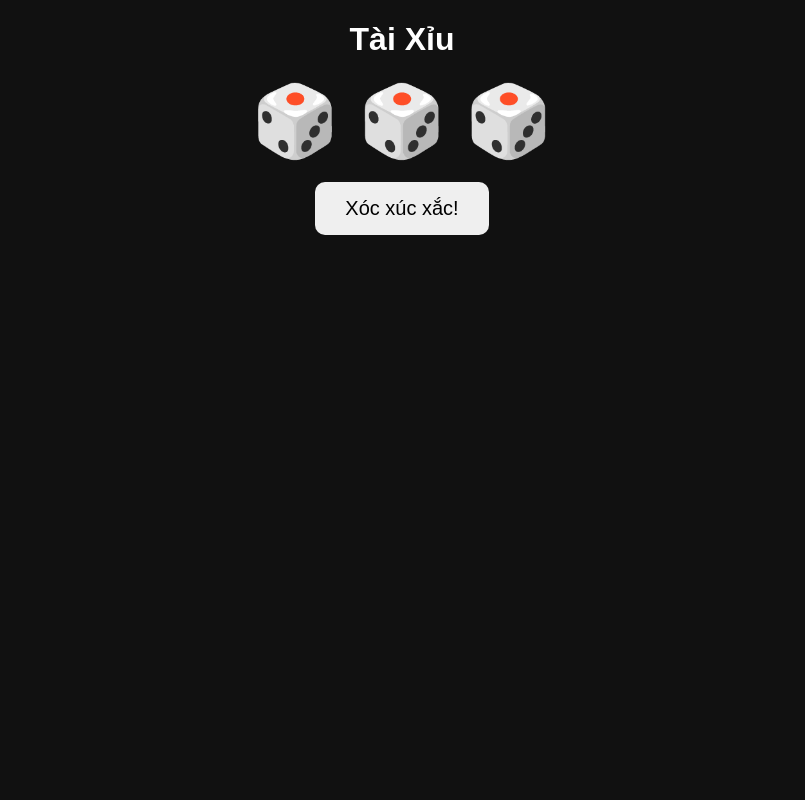
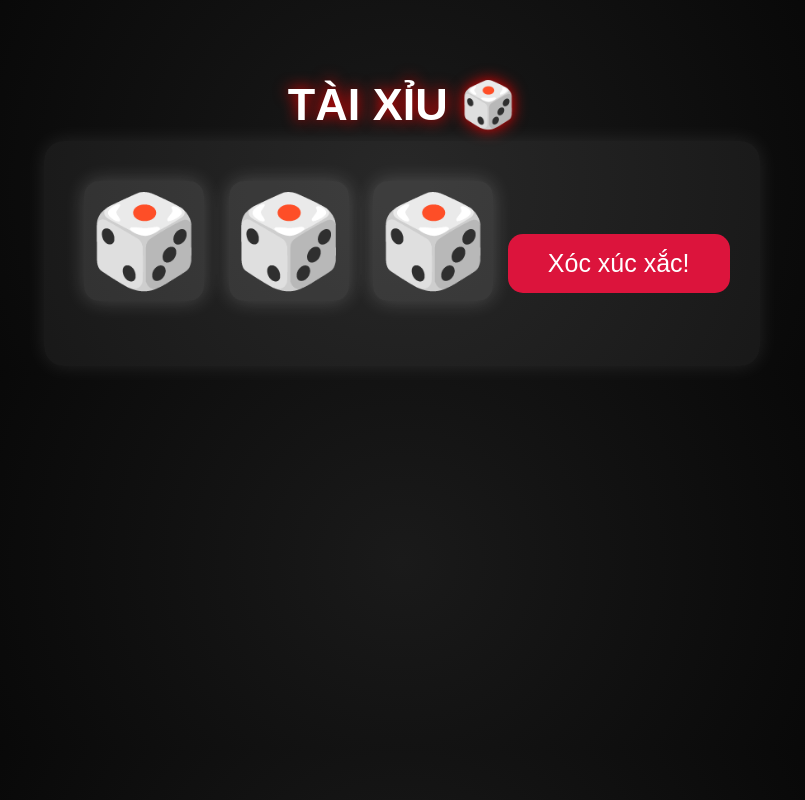
Before and after one commit to Dattm2k3/multi-game-online, a website: page public/taixiu.html in a window 1280 px wide. Shown: the whole page, without its empty margins (238-1043 px from the left). Drawn offline with Linux system fonts and the light colour scheme.

Commit message:
version2 taixiu UI + animation

```diff
--- a/public/taixiu.html
+++ b/public/taixiu.html
@@ -2,60 +2,137 @@
 <html lang="vi">
 <head>
     <meta charset="UTF-8">
-    <title>Tài Xỉu Online</title>
+    <title>Tài Xỉu Animation</title>
+
     <style>
         body {
+            background: radial-gradient(circle,#1a1a1a,#000);
+            color: white;
             font-family: Arial, sans-serif;
             text-align: center;
-            background: #111;
-            color: #fff;
+            padding-top: 40px;
         }
-        #dice {
-            font-size: 70px;
-            margin: 20px;
+
+        h1 {
+            font-size: 45px;
+            margin-bottom: 10px;
+            text-shadow: 0 0 15px #ff0000;
         }
-        button {
-            padding: 15px 30px;
-            font-size: 20px;
-            border-radius: 10px;
+
+        #container {
+            display: inline-block;
+            padding: 30px;
+            background: rgba(255,255,255,0.06);
+            border-radius: 20px;
+            box-shadow: 0 0 20px rgba(255,255,255,0.1);
+        }
+
+        .diceBox {
+            font-size: 90px;
+            margin: 10px;
+            display: inline-block;
+            width: 120px;
+            height: 120px;
+            line-height: 120px;
+            border-radius: 15px;
+            background: rgba(255,255,255,0.1);
+            box-shadow: 0 0 20px rgba(255,255,255,0.2);
+            transition: transform 0.5s;
+        }
+
+        .spin {
+            animation: roll 0.6s;
+        }
+
+        @keyframes roll {
+            0% {transform: rotate(0deg) scale(1);}
+            50% {transform: rotate(360deg) scale(1.3);}
+            100% {transform: rotate(720deg) scale(1);}
+        }
+
+        #button {
+            margin-top: 20px;
+            padding: 15px 40px;
+            font-size: 25px;
+            background: crimson;
             border: none;
+            color: white;
+            border-radius: 15px;
             cursor: pointer;
+            transition: 0.3s;
         }
-        #resultBox {
-            font-size: 30px;
-            margin-top: 20px;
+
+        #button:hover {
+            background: red;
+        }
+
+        #result {
+            margin-top: 25px;
+            font-size: 35px;
+            text-shadow: 0 0 10px yellow;
         }
     </style>
 </head>
+
 <body>
 
-    <h1>Tài Xỉu</h1>
+    <h1>TÀI XỈU 🎲</h1>
 
-    <div id="dice">🎲 🎲 🎲</div>
+    <div id="container">
 
-    <button onclick="play()">Xóc xúc xắc!</button>
+        <div id="d1" class="diceBox">🎲</div>
+        <div id="d2" class="diceBox">🎲</div>
+        <div id="d3" class="diceBox">🎲</div>
 
-    <div id="resultBox"></div>
+        <button id="button" onclick="play()">Xóc xúc xắc!</button>
+
+        <div id="result"></div>
+
+    </div>
 
     <script>
-        function roll() {
-            return Math.floor(Math.random() * 6) + 1;
+        function roll(){
+            return Math.floor(Math.random()*6)+1;
         }
 
-        function play() {
-            let d1 = roll();
-            let d2 = roll();
-            let d3 = roll();
+        function emoji(n){
+            return ["⚀","⚁","⚂","⚃","⚄","⚅"][n-1];
+        }
 
-            document.getElementById("dice").innerHTML =
-                d1 + " 🎲 " + d2 + " 🎲 " + d3;
+        function play(){
+            let box1=document.getElementById("d1");
+            let box2=document.getElementById("d2");
+            let box3=document.getElementById("d3");
+            let result=document.getElementById("result");
 
-            let total = d1 + d2 + d3;
+            box1.classList.add("spin");
+            box2.classList.add("spin");
+            box3.classList.add("spin");
 
-            let result = (total >= 11 ? "TÀI" : "XỈU");
+            setTimeout(()=>{
 
-            document.getElementById("resultBox").innerHTML =
-                "Tổng điểm = " + total + "<br>Kết quả: " + result;
+                let a=roll();
+                let b=roll();
+                let c=roll();
+
+                box1.innerHTML = emoji(a);
+                box2.innerHTML = emoji(b);
+                box3.innerHTML = emoji(c);
+
+                let total=a+b+c;
+
+                result.innerHTML =
+                    "🎯 Tổng: <b>"+total+"</b><br>" +
+                    (total>=11?
+                        "<span style='color:#00ff00;font-size:45px;'>TÀI</span>":
+                        "<span style='color:yellow;font-size:45px;'>XỈU</span>"
+                    );
+
+                box1.classList.remove("spin");
+                box2.classList.remove("spin");
+                box3.classList.remove("spin");
+
+            },600);
         }
     </script>
 
```
